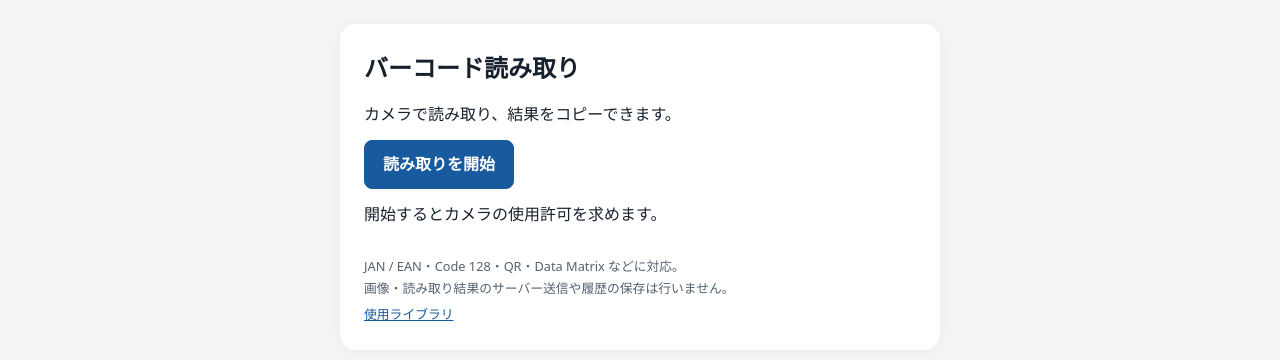
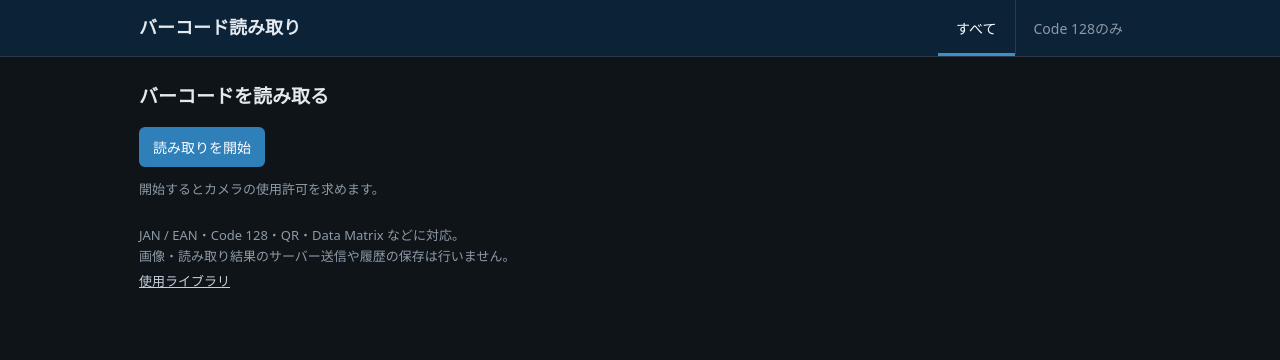
Before and after one commit to 3pino/3pino.github.io, a website: page barcode-reader/index.html in a window 1280 px wide. Drawn offline with Linux system fonts and the light colour scheme.

Commit message:
Match GAS theme and add Code 128-only scanner

```diff
--- a/barcode-reader/app.js
+++ b/barcode-reader/app.js
@@ -1,12 +1,5 @@
-import { createBarcodeReader } from './scanner.js';
+import { createBarcodeReader } from './scanner.js?copy=close';
+import { createDecoder } from './reader.js';
 
-createBarcodeReader({
-  createReader: async () => {
-    await import('./vendor/zxing-browser-0.1.5.min.js');
-    return new globalThis.ZXingBrowser.BrowserMultiFormatReader(undefined, {
-      delayBetweenScanAttempts: 150,
-      delayBetweenScanSuccess: 500,
-      tryPlayVideoTimeout: 10000,
-    });
-  },
-});
+const format = document.body.dataset.format || 'all';
+createBarcodeReader({ createReader: () => createDecoder(format) });
--- a/barcode-reader/index.html
+++ b/barcode-reader/index.html
@@ -6,35 +6,44 @@
     <meta name="referrer" content="no-referrer">
     <meta http-equiv="Content-Security-Policy" content="default-src 'self'; script-src 'self'; style-src 'self'; connect-src 'none'; media-src 'self' blob:; object-src 'none'; base-uri 'none'; form-action 'none'">
     <title>バーコード読み取り</title>
-    <link rel="stylesheet" href="./styles.css">
-    <script type="module" src="./app.js"></script>
+    <link rel="stylesheet" href="./styles.css?theme=gas">
+    <script type="module" src="./app.js?copy=close"></script>
   </head>
-  <body>
+  <body data-format="all">
+    <header>
+      <div class="header-inner">
+        <h1><a href="./">バーコード読み取り</a></h1>
+        <nav aria-label="読み取り形式">
+          <a href="./" aria-current="page">すべて</a>
+          <a href="./code128/">Code 128のみ</a>
+        </nav>
+      </div>
+    </header>
     <main>
-      <h1>バーコード読み取り</h1>
-      <p>カメラで読み取り、結果をコピーできます。</p>
+      <div class="reader">
+        <h2>バーコードを読み取る</h2>
         <div class="actions">
           <button id="start" type="button" disabled>読み取りを開始</button>
-        <button id="stop" class="secondary" type="button" hidden>停止</button>
+          <button id="stop" class="muted" type="button" hidden>停止</button>
         </div>
         <section id="preview" aria-label="カメラ映像" hidden>
           <video id="video" autoplay muted playsinline></video>
           <div class="guide" aria-hidden="true"></div>
         </section>
-      <p id="status" role="status" aria-live="polite">開始するとカメラの使用許可を求めます。</p>
+        <p id="status" class="hint" role="status" aria-live="polite">開始するとカメラの使用許可を求めます。</p>
         <section id="result" hidden>
           <label for="code">読み取り結果</label>
           <textarea id="code" rows="4" readonly spellcheck="false" autocapitalize="off"></textarea>
           <div class="actions">
             <button id="copyClose" type="button" disabled>コピーして閉じる</button>
-          <button id="copy" class="secondary" type="button" disabled>コピー</button>
           </div>
         </section>
-      <footer>
+        <footer class="hint">
           <p>JAN / EAN・Code 128・QR・Data Matrix などに対応。<br>画像・読み取り結果のサーバー送信や履歴の保存は行いません。</p>
           <a href="./vendor/NOTICE.txt">使用ライブラリ</a>
         </footer>
         <noscript><p>JavaScriptを有効にしてください。</p></noscript>
+      </div>
     </main>
   </body>
 </html>
--- /dev/null
+++ b/barcode-reader/reader.js
@@ -0,0 +1,13 @@
+export async function createDecoder(format = 'all') {
+  if (!['all', 'code128'].includes(format)) throw Error('読み取り形式が不正です');
+  await import('./vendor/zxing-browser-0.1.5.min.js');
+  const { BrowserMultiFormatReader, BarcodeFormat } = globalThis.ZXingBrowser;
+  const reader = new BrowserMultiFormatReader(undefined, {
+    delayBetweenScanAttempts: 150,
+    delayBetweenScanSuccess: 500,
+    tryPlayVideoTimeout: 10000,
+  });
+  // 結果を後から捨てるのではなく、デコーダー自体の判定対象を限定する。
+  if (format === 'code128') reader.possibleFormats = [BarcodeFormat.CODE_128];
+  return reader;
+}
--- a/barcode-reader/scanner.js
+++ b/barcode-reader/scanner.js
@@ -26,7 +26,7 @@ export function createBarcodeReader({
   window = globalThis.window,
   createReader,
 } = {}) {
-  const ui = Object.fromEntries(['start', 'stop', 'preview', 'video', 'status', 'result', 'code', 'copy', 'copyClose']
+  const ui = Object.fromEntries(['start', 'stop', 'preview', 'video', 'status', 'result', 'code', 'copyClose']
     .map((id) => [id, document.getElementById(id)]));
   const available = window.isSecureContext && Boolean(navigator.mediaDevices?.getUserMedia);
   let session = null, starting = false, copying = false, code = '';
@@ -41,7 +41,6 @@ export function createBarcodeReader({
     ui.stop.hidden = !session;
     ui.preview.hidden = !session;
     ui.result.hidden = !code;
-    ui.copy.disabled = !code || copying;
     ui.copyClose.disabled = !code || copying;
   }
 
@@ -124,17 +123,15 @@ export function createBarcodeReader({
     }
   }
 
-  async function copy(close = false) {
+  async function copy() {
     if (!code || copying) return false;
     copying = true;
     render();
     try {
       // 数字への変換やtrimをせず、先頭の0・改行なども読み取り結果のままコピーする。
       await navigator.clipboard.writeText(code);
-      if (close) {
-        status('コピーしました。閉じられない場合は、このタブを閉じてください。');
-        try { window.close(); } catch { /* コピー成功は維持し、タブは利用者に閉じてもらう。 */ }
-      } else status('コピーしました。');
+      status('コピーしました。閉じられない場合は、このタブを閉じてください。');
+      try { window.close(); } catch { /* コピー成功は維持し、タブは利用者に閉じてもらう。 */ }
       return true;
     } catch {
       ui.code.focus();
@@ -149,8 +146,7 @@ export function createBarcodeReader({
 
   ui.start.addEventListener('click', start);
   ui.stop.addEventListener('click', stop);
-  ui.copy.addEventListener('click', () => { void copy(); });
-  ui.copyClose.addEventListener('click', () => { void copy(true); });
+  ui.copyClose.addEventListener('click', () => { void copy(); });
   window.addEventListener('pagehide', stop);
   document.addEventListener('visibilitychange', () => { if (document.hidden) stop(); });
   if (!available) status(window.isSecureContext
--- a/barcode-reader/styles.css
+++ b/barcode-reader/styles.css
@@ -1,78 +1,125 @@
 :root {
-  font-family: system-ui, -apple-system, "Noto Sans JP", sans-serif;
-  color: #17212e;
-  background: #f3f5f7;
-  line-height: 1.7;
-  color-scheme: light;
+  color-scheme: dark;
+  --font-family: system-ui, -apple-system, sans-serif;
+  --color-bg: #0f1419;
+  --color-surface: #182029;
+  --color-surface-alt: #1f2a35;
+  --color-header-bg: #0b2237;
+  --color-text: #e3e9ef;
+  --color-text-muted: #8d9aa8;
+  --color-on-primary: #ffffff;
+  --color-border: #2c3845;
+  --color-border-strong: #44566a;
+  --color-primary: #2f7fb8;
+  --color-primary-hover: #3b8fcb;
+  --color-muted-bg: #2a3440;
+  --color-muted-text: #c5d0db;
+  --radius: 6px;
+  --font-size-sm: 13px;
+  --font-size-base: 14px;
+  --font-size-h1: 18px;
+  --font-size-h2: 19px;
+  font-family: var(--font-family);
+  color: var(--color-text);
+  background: var(--color-bg);
 }
 * { box-sizing: border-box; }
 [hidden] { display: none !important; }
-body { margin: 0; padding: 24px 16px; }
-main {
-  max-width: 600px;
-  margin: 0 auto;
-  padding: 24px;
-  background: #fff;
-  border-radius: 16px;
-  box-shadow: 0 2px 16px #17212e0d;
+body { margin: 0; }
+header {
+  background: var(--color-header-bg);
+  border-bottom: 1px solid var(--color-border);
 }
-h1 { margin: 0 0 12px; font-size: 1.5rem; }
-p { margin: 12px 0; }
-.actions { display: flex; flex-wrap: wrap; gap: 10px; }
+.header-inner {
+  max-width: 1050px;
+  margin: auto;
+  padding: 0 24px;
+  display: flex;
+  align-items: center;
+  justify-content: space-between;
+  gap: 24px;
+  flex-wrap: wrap;
+}
+h1 { margin: 0; font-size: var(--font-size-h1); line-height: 1.3; }
+h1 a { display: inline-block; padding: 16px 0; color: inherit; text-decoration: none; white-space: nowrap; }
+nav { display: flex; }
+nav a {
+  padding: 18px 18px 15px;
+  border-bottom: 3px solid transparent;
+  color: var(--color-text-muted);
+  font-size: var(--font-size-base);
+  text-decoration: none;
+  white-space: nowrap;
+}
+nav a + a { border-left: 1px solid var(--color-border); }
+nav a[aria-current="page"] { border-bottom-color: var(--color-primary-hover); color: var(--color-on-primary); }
+main { max-width: 1050px; margin: auto; padding: 24px; }
+.reader { max-width: 640px; }
+h2 { margin: 0 0 18px; font-size: var(--font-size-h2); }
+p { margin: 12px 0; line-height: 1.6; }
+.actions { display: flex; flex-wrap: wrap; align-items: center; gap: 8px; }
 button {
-  min-height: 48px;
-  padding: 10px 18px;
-  border: 1px solid #175b9e;
-  border-radius: 8px;
-  font: inherit;
-  font-weight: 600;
-  color: #fff;
-  background: #175b9e;
+  min-height: 40px;
+  padding: 10px 14px;
+  border: 0;
+  border-radius: var(--radius);
+  font: var(--font-size-base) var(--font-family);
+  color: var(--color-on-primary);
+  background: var(--color-primary);
   cursor: pointer;
+  -webkit-tap-highlight-color: transparent;
   touch-action: manipulation;
 }
-button.secondary { color: #175b9e; background: #fff; }
+button.muted { color: var(--color-muted-text); background: var(--color-muted-bg); }
 button:disabled { opacity: .5; cursor: default; }
 button:focus-visible, textarea:focus-visible, a:focus-visible {
-  outline: 3px solid #e28a18;
+  outline: 2px solid var(--color-primary-hover);
   outline-offset: 3px;
 }
+nav a:focus-visible { outline-offset: -4px; }
 #preview {
   position: relative;
-  margin-top: 20px;
+  margin-top: 18px;
   overflow: hidden;
   aspect-ratio: 4 / 3;
-  border-radius: 10px;
-  background: #101820;
+  border: 1px solid var(--color-border);
+  border-radius: var(--radius);
+  background: var(--color-surface);
 }
 video { display: block; width: 100%; height: 100%; object-fit: contain; }
 .guide {
   position: absolute;
   inset: 25% 8%;
   border: 2px solid #ffffffb3;
-  border-radius: 8px;
+  border-radius: var(--radius);
   pointer-events: none;
 }
-#status { min-height: 1.7em; overflow-wrap: anywhere; }
-#result { margin-top: 20px; }
-label { display: block; margin-bottom: 6px; font-weight: 600; }
+.hint { color: var(--color-text-muted); font-size: var(--font-size-sm); }
+#status { min-height: 22px; overflow-wrap: anywhere; }
+#result { margin-top: 18px; }
+label { display: block; margin: 10px 0 3px; font-size: var(--font-size-sm); }
 textarea {
   display: block;
   width: 100%;
-  margin-bottom: 14px;
-  padding: 12px;
-  border: 1px solid #aab4c1;
-  border-radius: 8px;
-  color: inherit;
-  background: #f9fafb;
+  margin-bottom: 12px;
+  padding: 9px;
+  border: 1px solid var(--color-border-strong);
+  border-radius: var(--radius);
+  color: var(--color-text);
+  background: var(--color-bg);
   font: 1rem / 1.6 ui-monospace, SFMono-Regular, Consolas, monospace;
   resize: vertical;
 }
-footer { margin-top: 28px; font-size: .8rem; color: #536170; }
+footer { margin-top: 24px; }
 footer p { margin-bottom: 4px; }
-a { color: #175b9e; }
-@media (max-width: 400px) {
-  body { padding: 12px; }
-  main { padding: 18px; }
-  h1 { font-size: 1.3rem; }
+a { color: var(--color-muted-text); }
+@media (max-width: 600px) {
+  .header-inner { padding: 0 16px; gap: 0 12px; }
+  nav a { padding: 14px 12px 11px; }
+  main { padding: 18px 16px; }
 }
+@media (hover: hover) {
+  button:hover:not(:disabled) { background: var(--color-primary-hover); color: var(--color-on-primary); }
+  nav a:hover { color: var(--color-text); }
+  h1 a:hover { color: var(--color-on-primary); }
+}
```
Also changed, not shown: barcode-reader/code128/index.html (added, +49 -0 lines), barcode-reader/tests/decoder.test.js (+39 -7 lines), barcode-reader/tests/scanner.test.js (+17 -8 lines), barcode-reader/README.md. Lines whose indentation alone changed are shown as unchanged.
